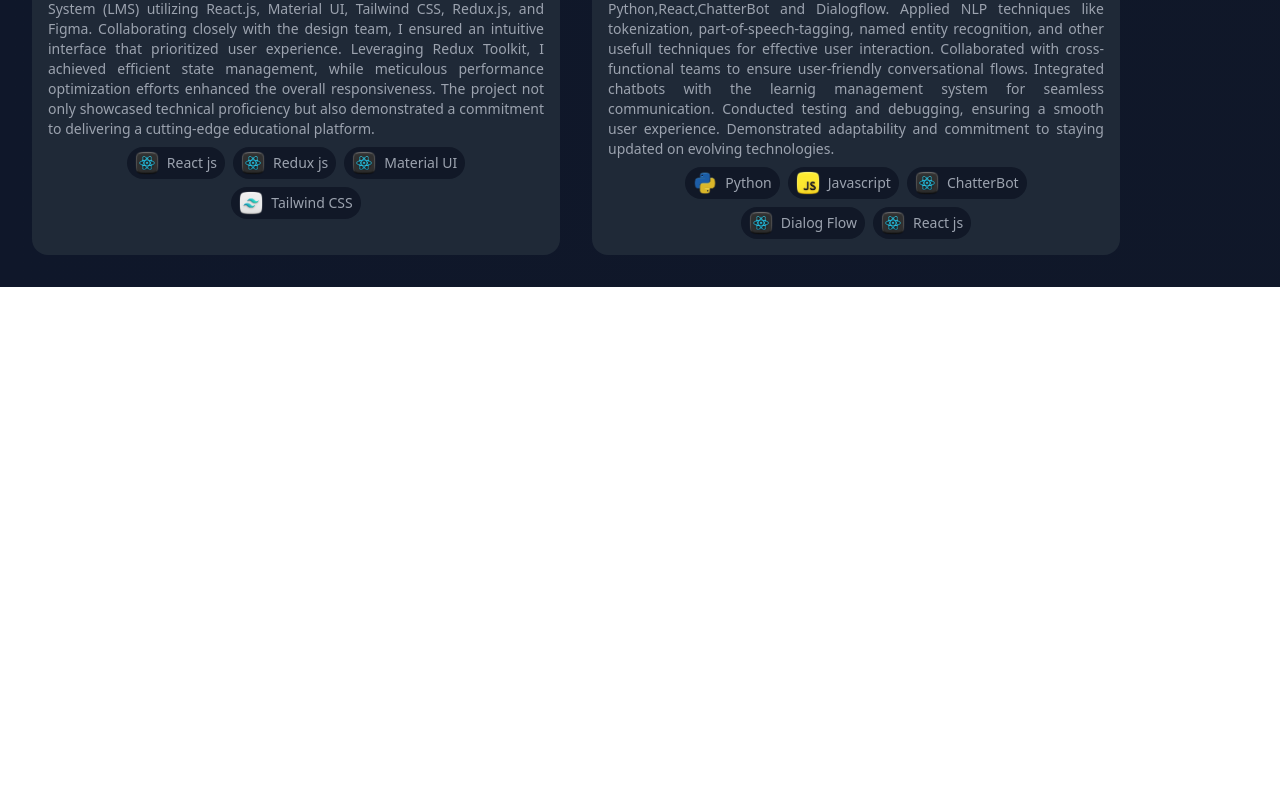
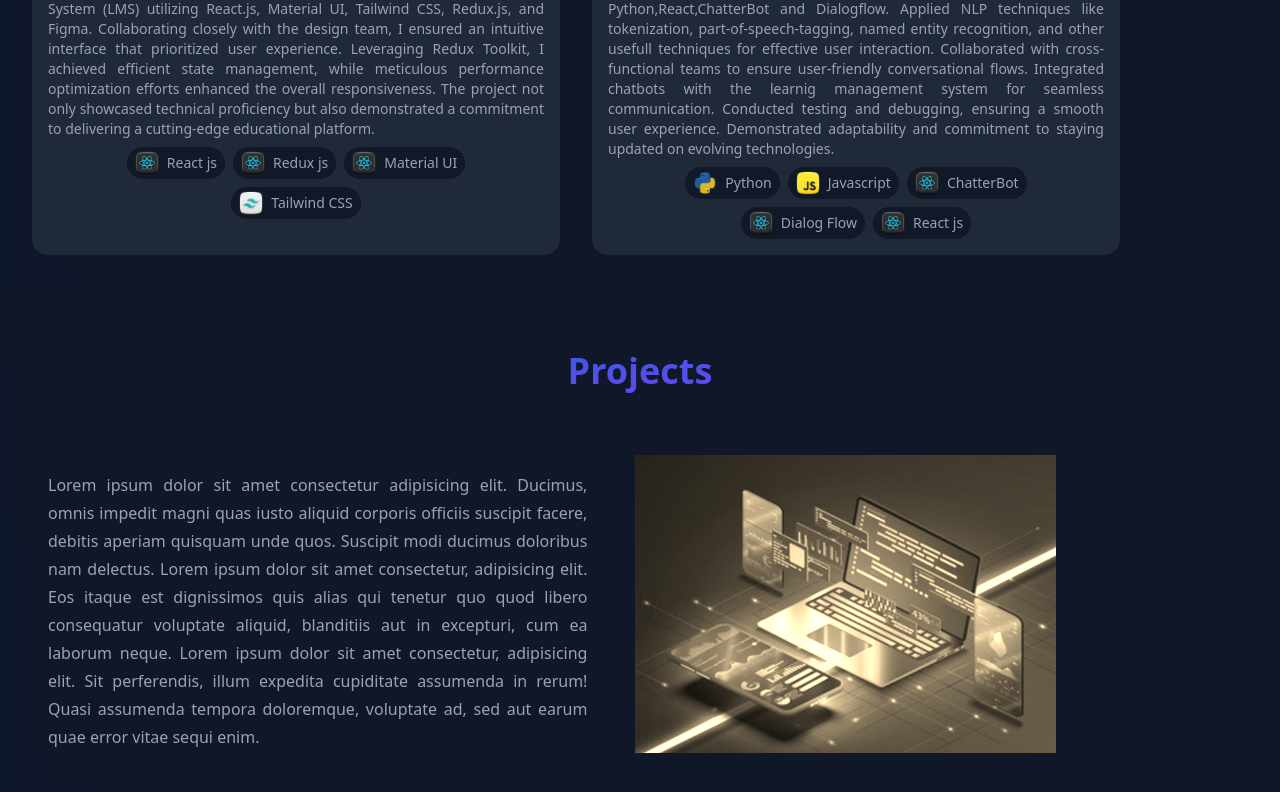
Before and after one commit to fikireab-m/personal-website, a React (Vite) app: page / in a window 1280 px wide. Shown: the part 2002-2794 px from the top of the page. Before the commit the page ends 2289 px from the top, so only its background shows below. Built offline with nearby package versions, Linux system fonts and the light colour scheme.

Commit message:
projects screen

```diff
--- a/src/App.tsx
+++ b/src/App.tsx
@@ -4,6 +4,7 @@ import SocialBar from './components/SocialBar'
 import AboutMe from './pages/About'
 import Expriance from './pages/Experiance'
 import Home from './pages/Home'
+import Projects from './pages/Projects'
 const App = () => {
   return (
     <>
@@ -12,6 +13,7 @@ const App = () => {
       <Home />
       <AboutMe />
       <Expriance />
+      <Projects />
     </>
   )
 }
--- a/src/components/SideMenu.tsx
+++ b/src/components/SideMenu.tsx
@@ -15,7 +15,7 @@ export const Menu = () => {
           />
           <Link
             heading="Projects"
-            href="#projects"
+            href="#project"
           />
           <Link
             heading="Contact"
--- a/src/pages/Projects.tsx
+++ b/src/pages/Projects.tsx
@@ -1,6 +1,87 @@
+import projePic from "../assets/images/heroimg.jpg"
 const Projects = () => {
   return (
-    <div>Projects</div>
+    <div id="project" className="bg-[conic-gradient(at_top_left,_var(--tw-gradient-stops))] from-gray-900 via-slate-900 to-gray-900 py-16">
+      <div className="relative isolate mx-auto max-w-7xl ">
+        <h1 className="text-4xl font-bold text-center text-transparent bg-gradient-to-br from-blue-600 to-purple-600 pb-8" style={{ backgroundClip: "text" }}>
+          Projects
+        </h1>
+        <div className="px-2 sm:px-8 py-8 grid grid-cols-1 md:grid-cols-5 lg:grid-cols-7 content-center items-start gap-8 mx-auto md:mr-48">
+          <div className="md:text-left text-gray-400 md:col-span-3 lg:col-span-4 h-full">
+            <div className="rounded-lg p-4 transform transition all duration-500 hover:text-gray-200">
+              <p className="text-justify leading-7 ">
+                Lorem ipsum dolor sit amet consectetur adipisicing elit. Ducimus, omnis impedit magni quas iusto aliquid corporis officiis suscipit facere, debitis aperiam quisquam unde quos. Suscipit modi ducimus doloribus nam delectus. Lorem ipsum dolor sit amet consectetur, adipisicing elit. Eos itaque est dignissimos quis alias qui tenetur quo quod libero consequatur voluptate aliquid, blanditiis aut in excepturi, cum ea laborum neque. Lorem ipsum dolor sit amet consectetur, adipisicing elit. Sit perferendis, illum expedita cupiditate assumenda in rerum! Quasi assumenda tempora doloremque, voluptate ad, sed aut earum quae error vitae sequi enim.
+              </p>
+            </div>
+          </div>
+          <div className="overflow-hidden max-w-xl md:col-span-2 lg:col-span-3 rouded-full bg-gray-800 flex justify-center group hover:shadow-[0.5rem_0.5rem_#0B60B0,-0.5rem_-0.5rem_#00BCD4]">
+            <img src={projePic} alt="My pic" className="sepia group-hover:scale-105 group-hover:sepia-0 transform transition all duration-500" />
+          </div>
+        </div>
+
+        <div className="px-2 sm:px-8 py-8 grid grid-cols-1 md:grid-cols-5 lg:grid-cols-7 content-center items-start gap-8 mx-auto md:mr-48">
+          <div className="overflow-hidden max-w-xl md:col-span-2 lg:col-span-3 rouded-full bg-gray-800 flex justify-center group hover:shadow-[0.5rem_0.5rem_#0B60B0,-0.5rem_-0.5rem_#00BCD4]">
+            <img src={projePic} alt="My pic" className="sepia group-hover:scale-105 group-hover:sepia-0 transform transition all duration-500" />
+          </div>
+          <div className="md:text-left text-gray-400 md:col-span-3 lg:col-span-4 h-full">
+            <div className="rounded-lg p-4 transform transition all duration-500 hover:text-gray-200">
+              <p className="text-justify leading-7 ">
+                Lorem ipsum dolor sit amet consectetur adipisicing elit. Ducimus, omnis impedit magni quas iusto aliquid corporis officiis suscipit facere, debitis aperiam quisquam unde quos. Suscipit modi ducimus doloribus nam delectus. Lorem ipsum dolor sit amet consectetur, adipisicing elit. Eos itaque est dignissimos quis alias qui tenetur quo quod libero consequatur voluptate aliquid, blanditiis aut in excepturi, cum ea laborum neque. Lorem ipsum dolor sit amet consectetur, adipisicing elit. Sit perferendis, illum expedita cupiditate assumenda in rerum! Quasi assumenda tempora doloremque, voluptate ad, sed aut earum quae error vitae sequi enim.
+              </p>
+            </div>
+          </div>
+        </div>
+
+        <div className="px-2 sm:px-8 py-8 grid grid-cols-1 md:grid-cols-5 lg:grid-cols-7 content-center items-start gap-8 mx-auto md:mr-48">
+          <div className="md:text-left text-gray-400 md:col-span-3 lg:col-span-4 h-full">
+            <div className="rounded-lg p-4 transform transition all duration-500 hover:text-gray-200">
+              <p className="text-justify leading-7 ">
+                Lorem ipsum dolor sit amet consectetur adipisicing elit. Ducimus, omnis impedit magni quas iusto aliquid corporis officiis suscipit facere, debitis aperiam quisquam unde quos. Suscipit modi ducimus doloribus nam delectus. Lorem ipsum dolor sit amet consectetur, adipisicing elit. Eos itaque est dignissimos quis alias qui tenetur quo quod libero consequatur voluptate aliquid, blanditiis aut in excepturi, cum ea laborum neque. Lorem ipsum dolor sit amet consectetur, adipisicing elit. Sit perferendis, illum expedita cupiditate assumenda in rerum! Quasi assumenda tempora doloremque, voluptate ad, sed aut earum quae error vitae sequi enim.
+              </p>
+            </div>
+          </div>
+          <div className="overflow-hidden max-w-xl md:col-span-2 lg:col-span-3 rouded-full bg-gray-800 flex justify-center group hover:shadow-[0.5rem_0.5rem_#0B60B0,-0.5rem_-0.5rem_#00BCD4]">
+            <img src={projePic} alt="My pic" className="sepia group-hover:scale-105 group-hover:sepia-0 transform transition all duration-500" />
+          </div>
+        </div>
+        <div className="px-2 sm:px-8 py-8 grid grid-cols-1 md:grid-cols-5 lg:grid-cols-7 content-center items-start gap-8 mx-auto md:mr-48">
+          <div className="overflow-hidden max-w-xl md:col-span-2 lg:col-span-3 rouded-full bg-gray-800 flex justify-center group hover:shadow-[0.5rem_0.5rem_#0B60B0,-0.5rem_-0.5rem_#00BCD4]">
+            <img src={projePic} alt="My pic" className="sepia group-hover:scale-105 group-hover:sepia-0 transform transition all duration-500" />
+          </div>
+          <div className="md:text-left text-gray-400 md:col-span-3 lg:col-span-4 h-full">
+            <div className="rounded-lg p-4 transform transition all duration-500 hover:text-gray-200">
+              <p className="text-justify leading-7 ">
+                Lorem ipsum dolor sit amet consectetur adipisicing elit. Ducimus, omnis impedit magni quas iusto aliquid corporis officiis suscipit facere, debitis aperiam quisquam unde quos. Suscipit modi ducimus doloribus nam delectus. Lorem ipsum dolor sit amet consectetur, adipisicing elit. Eos itaque est dignissimos quis alias qui tenetur quo quod libero consequatur voluptate aliquid, blanditiis aut in excepturi, cum ea laborum neque. Lorem ipsum dolor sit amet consectetur, adipisicing elit. Sit perferendis, illum expedita cupiditate assumenda in rerum! Quasi assumenda tempora doloremque, voluptate ad, sed aut earum quae error vitae sequi enim.
+              </p>
+            </div>
+          </div>
+        </div>
+        <div className="px-2 sm:px-8 py-8 grid grid-cols-1 md:grid-cols-5 lg:grid-cols-7 content-center items-start gap-8 mx-auto md:mr-48">
+          <div className="md:text-left text-gray-400 md:col-span-3 lg:col-span-4 h-full">
+            <div className="rounded-lg p-4 transform transition all duration-500 hover:text-gray-200">
+              <p className="text-justify leading-7 ">
+                Lorem ipsum dolor sit amet consectetur adipisicing elit. Ducimus, omnis impedit magni quas iusto aliquid corporis officiis suscipit facere, debitis aperiam quisquam unde quos. Suscipit modi ducimus doloribus nam delectus. Lorem ipsum dolor sit amet consectetur, adipisicing elit. Eos itaque est dignissimos quis alias qui tenetur quo quod libero consequatur voluptate aliquid, blanditiis aut in excepturi, cum ea laborum neque. Lorem ipsum dolor sit amet consectetur, adipisicing elit. Sit perferendis, illum expedita cupiditate assumenda in rerum! Quasi assumenda tempora doloremque, voluptate ad, sed aut earum quae error vitae sequi enim.
+              </p>
+            </div>
+          </div>
+          <div className="overflow-hidden max-w-xl md:col-span-2 lg:col-span-3 rouded-full bg-gray-800 flex justify-center group hover:shadow-[0.5rem_0.5rem_#0B60B0,-0.5rem_-0.5rem_#00BCD4]">
+            <img src={projePic} alt="My pic" className="sepia group-hover:scale-105 group-hover:sepia-0 transform transition all duration-500" />
+          </div>
+        </div>
+        <div className="px-2 sm:px-8 py-8 grid grid-cols-1 md:grid-cols-5 lg:grid-cols-7 content-center items-start gap-8 mx-auto md:mr-48">
+          <div className="overflow-hidden max-w-xl md:col-span-2 lg:col-span-3 rouded-full bg-gray-800 flex justify-center group hover:shadow-[0.5rem_0.5rem_#0B60B0,-0.5rem_-0.5rem_#00BCD4]">
+            <img src={projePic} alt="My pic" className="sepia group-hover:scale-105 group-hover:sepia-0 transform transition all duration-500" />
+          </div>
+          <div className="md:text-left text-gray-400 md:col-span-3 lg:col-span-4 h-full">
+            <div className="rounded-lg p-4 transform transition all duration-500 hover:text-gray-200">
+              <p className="text-justify leading-7 ">
+                Lorem ipsum dolor sit amet consectetur adipisicing elit. Ducimus, omnis impedit magni quas iusto aliquid corporis officiis suscipit facere, debitis aperiam quisquam unde quos. Suscipit modi ducimus doloribus nam delectus. Lorem ipsum dolor sit amet consectetur, adipisicing elit. Eos itaque est dignissimos quis alias qui tenetur quo quod libero consequatur voluptate aliquid, blanditiis aut in excepturi, cum ea laborum neque. Lorem ipsum dolor sit amet consectetur, adipisicing elit. Sit perferendis, illum expedita cupiditate assumenda in rerum! Quasi assumenda tempora doloremque, voluptate ad, sed aut earum quae error vitae sequi enim.
+              </p>
+            </div>
+          </div>
+        </div>
+      </div>
+    </div>
   )
 }
 
```
